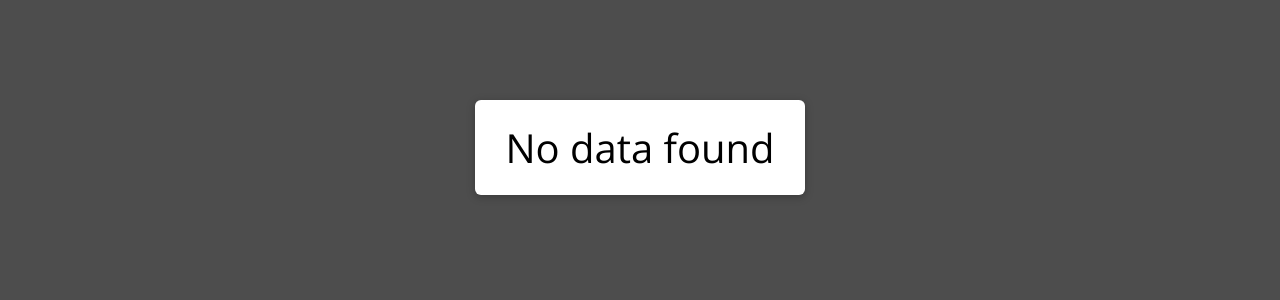
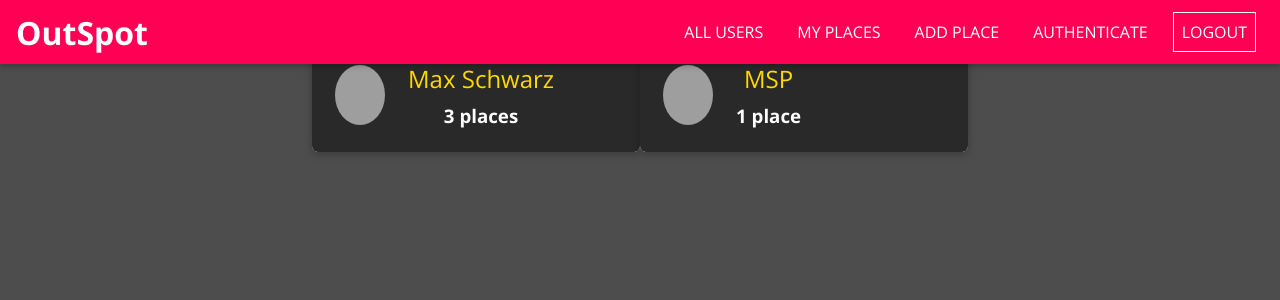
Before and after one commit to BipinAdhikari10/outspot, a Vue app in the folder outspot frontend/: page / in a window 1280 px wide. Shown: the top 300 px of the page. Built offline with nearby package versions, Linux system fonts and the light colour scheme; grey boxes are pictures that could not be loaded.

Commit message:
make the navigation bar

```diff
--- a/outspot frontend/src/App.vue
+++ b/outspot frontend/src/App.vue
@@ -1,13 +1,17 @@
 <template>
   <div id="app">
+    <HeaderNavigation />>
     <router-view></router-view>
   </div>
 </template>
 
 <script>
+import HeaderNavigation from "./shared/ui/Navigation/HeaderNavigation.vue";
 export default {
   name: "App",
-  components: {},
+  components: {
+    HeaderNavigation,
+  },
 };
 </script>
 
--- /dev/null
+++ b/outspot frontend/src/shared/ui/Navigation/HeaderNavigation.vue
@@ -0,0 +1,180 @@
+<template>
+  <header class="main-header">
+    <h1 class="main-navigation__title">
+      <router-link to="/">OutSpot</router-link>
+    </h1>
+    <nav className="main-navigation__header-nav">
+      <ul class="nav-links">
+        <li>
+          <router-link to="/">ALL USERS</router-link>
+        </li>
+        <li id="my-places">
+          <router-link to="/users/1">MY PLACES</router-link>
+        </li>
+        <li id="add-place">
+          <router-link to="/places/new">ADD PLACE</router-link>
+        </li>
+        <li id="authenticate">
+          <router-link to="/auth">AUTHENTICATE</router-link>
+        </li>
+        <li id="logout">
+          <button id="logout-button">LOGOUT</button>
+        </li>
+      </ul>
+    </nav>
+  </header>
+</template>
+
+<script>
+export default {
+  name: "HeaderNavigation",
+};
+</script>
+
+<style>
+.main-header {
+  width: 100%;
+  height: 4rem;
+  display: flex;
+  align-items: center;
+  position: fixed;
+  top: 0;
+  left: 0;
+  background: #ff0055;
+  box-shadow: 0 2px 6px rgba(0, 0, 0, 0.26);
+  padding: 0 1rem;
+  z-index: 5;
+}
+
+main {
+  margin-top: 5rem;
+}
+
+.main-navigation__menu-btn {
+  width: 3rem;
+  height: 3rem;
+  background: transparent;
+  border: none;
+  display: flex;
+  flex-direction: column;
+  justify-content: space-around;
+  margin-right: 2rem;
+  cursor: pointer;
+}
+
+.main-navigation__menu-btn span {
+  display: block;
+  width: 3rem;
+  height: 2.5px;
+  background: white;
+}
+
+.main-navigation__title {
+  color: white;
+}
+
+.main-navigation__title a {
+  text-decoration: none;
+  color: white;
+}
+
+.main-navigation__header-nav {
+  display: none;
+}
+
+.main-navigation__drawer-nav {
+  height: 100%;
+}
+
+.nav-links {
+  list-style: none;
+  margin: 0;
+  padding: 0;
+  width: 100%;
+  height: 100%;
+  display: flex;
+  flex-direction: column;
+  justify-content: center;
+  align-items: center;
+}
+
+.nav-links li {
+  margin: 1rem;
+}
+
+.nav-links a {
+  border: 1px solid transparent;
+  color: #292929;
+  text-decoration: none;
+  padding: 0.5rem;
+}
+
+.nav-links a:hover,
+.nav-links a:active,
+.nav-links a.active {
+  background: #f8df00;
+  border-color: #292929;
+  color: #292929;
+}
+
+.nav-links button {
+  cursor: pointer;
+  border: 1px solid #292929;
+  color: #292929;
+  background: transparent;
+  padding: 0.5rem;
+  font: inherit;
+}
+
+.nav-links button:focus {
+  outline: none;
+}
+
+.nav-links button:hover,
+.nav-links button:active {
+  background: #292929;
+  color: white;
+}
+
+@media (min-width: 768px) {
+  .nav-links {
+    flex-direction: row;
+  }
+
+  .nav-links li {
+    margin: 0 0.5rem;
+  }
+
+  .nav-links a {
+    color: white;
+    text-decoration: none;
+  }
+
+  .nav-links button {
+    border: 1px solid white;
+    color: white;
+    background: transparent;
+  }
+
+  .nav-links button:hover,
+  .nav-links button:active {
+    background: #f8df00;
+    color: #292929;
+  }
+}
+@media (min-width: 768px) {
+  .main-navigation__menu-btn {
+    display: none;
+  }
+
+  .main-navigation__header-nav {
+    display: block;
+  }
+}
+
+@media (min-width: 768px) {
+  .main-header {
+    justify-content: space-between;
+  }
+}
+</style>
--- a/outspot frontend/src/users/pages/HomePage.vue
+++ b/outspot frontend/src/users/pages/HomePage.vue
@@ -15,20 +15,20 @@ export default {
     return {
       message: "This is home component",
       users: [
-        // {
-        //   id: "u1",
-        //   name: "Max Schwarz",
-        //   image:
-        //     "https://images.pexels.com/photos/839011/pexels-photo-839011.jpeg?auto=compress&cs=tinysrgb&dpr=2&h=750&w=1260",
-        //   places: 3,
-        // },
-        // {
-        //   id: "u2",
-        //   name: "MSP",
-        //   image:
-        //     "https://images.pexels.com/photos/839011/pexels-photo-839011.jpeg?auto=compress&cs=tinysrgb&dpr=2&h=750&w=1260",
-        //   places: 1,
-        // },
+        {
+          id: "u1",
+          name: "Max Schwarz",
+          image:
+            "https://images.pexels.com/photos/839011/pexels-photo-839011.jpeg?auto=compress&cs=tinysrgb&dpr=2&h=750&w=1260",
+          places: 3,
+        },
+        {
+          id: "u2",
+          name: "MSP",
+          image:
+            "https://images.pexels.com/photos/839011/pexels-photo-839011.jpeg?auto=compress&cs=tinysrgb&dpr=2&h=750&w=1260",
+          places: 1,
+        },
       ],
     };
   },
```
